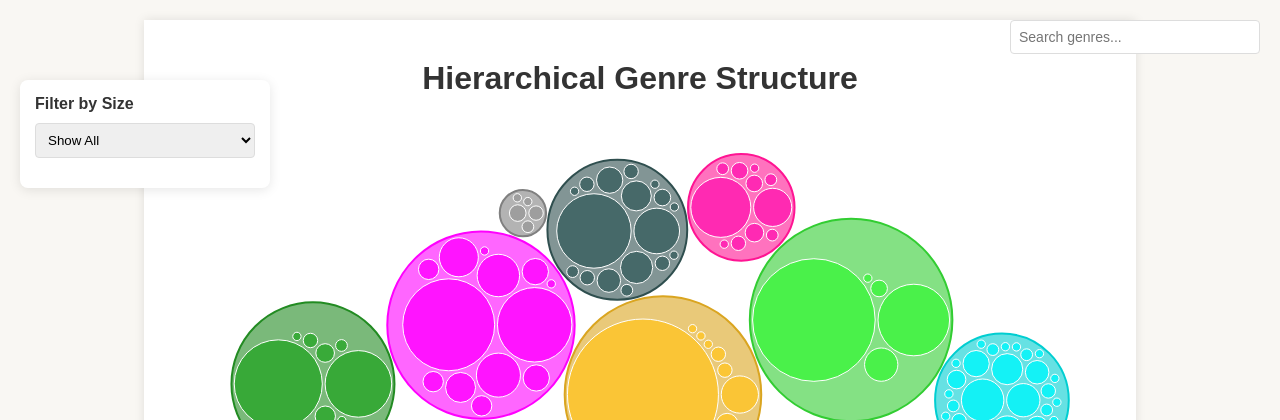
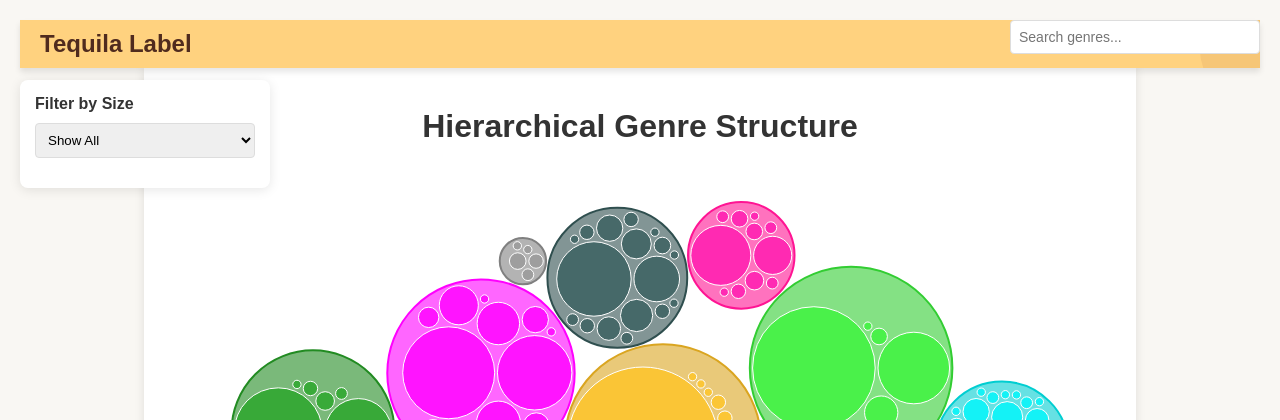
Before and after one commit to H4znow/music_data_vizualisation, a Flask app: page /visualization4 in a window 1280 px wide. Shown: the top 420 px of the page. Run offline with Flask 3, Linux system fonts and the light colour scheme.

Commit message:
added header

```diff
--- a/flask_app/templates/visualization4.html
+++ b/flask_app/templates/visualization4.html
@@ -239,6 +239,11 @@
     </style>
 </head>
 <body>
+    <header class="tequila-header">
+        <a href="/" class="home-link">
+            <span>Tequila Label</span>
+        </a>
+    </header>
 
     <link rel="stylesheet" href="{{ url_for('static', filename='css/header.css') }}">
     <div class="container">
```
